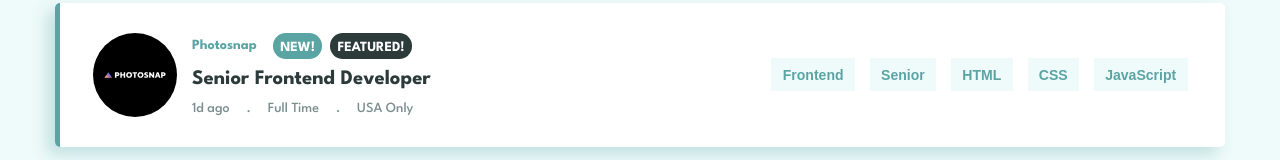
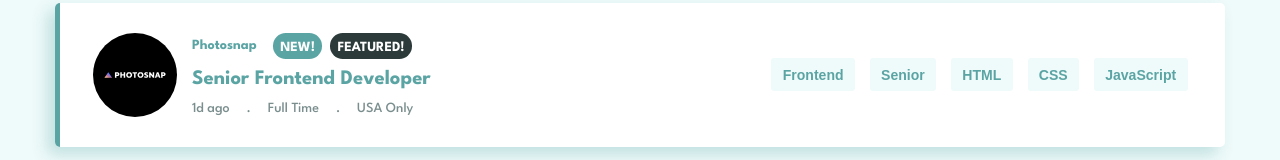
Before and after one commit to Asem-Algably/job-listings, a React (Vite) app: page / in a window 1280 px wide. In both pictures the pointer is over the element "Senior Frontend Developer". Shown: the part 190-350 px from the top of the page. Built offline with nearby package versions, Linux system fonts and the light colour scheme.

Commit message:
hover states add

```diff
--- a/src/App.css
+++ b/src/App.css
@@ -72,6 +72,10 @@ header {
   margin: 0.75rem 0;
 }
 
+.info h2:hover{
+  color: var(--desaturated_dark_cyan);
+}
+
 .main_tags > *{
   font-weight: 700;
   color: var(--desaturated_dark_cyan);
@@ -109,7 +113,14 @@ header {
   font-weight: 700;
   color: var(--desaturated_dark_cyan);
   border: 0px;
+  border-radius: 0.2rem;
   padding: 0.625rem 0.75rem;
+  transition: all ease-in-out 0.1s;
+}
+
+.tablets button:hover {
+  background-color: var(--desaturated_dark_cyan);
+  color: var(--background_cyan);
 }
 
 @media (max-width: 375px) {
```
